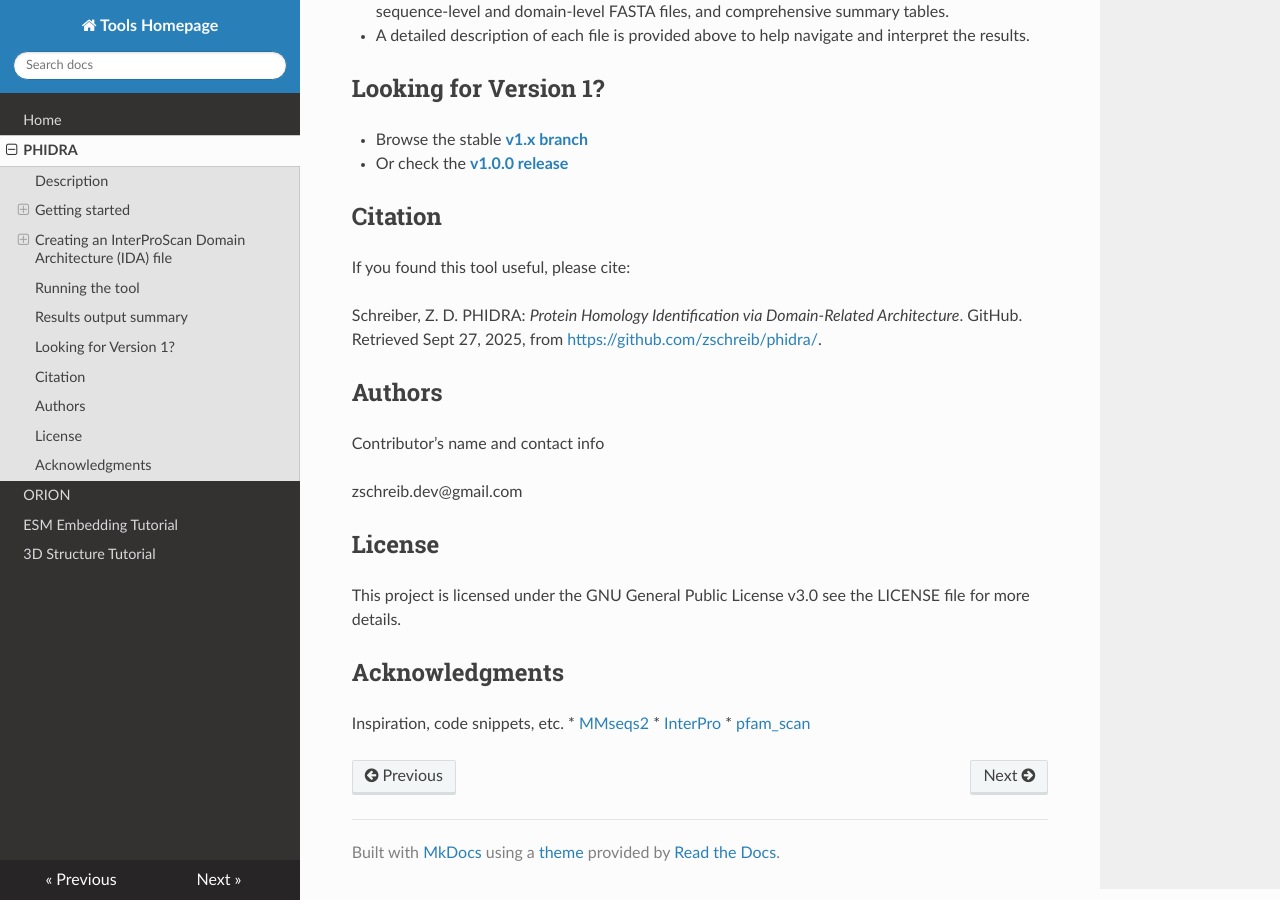
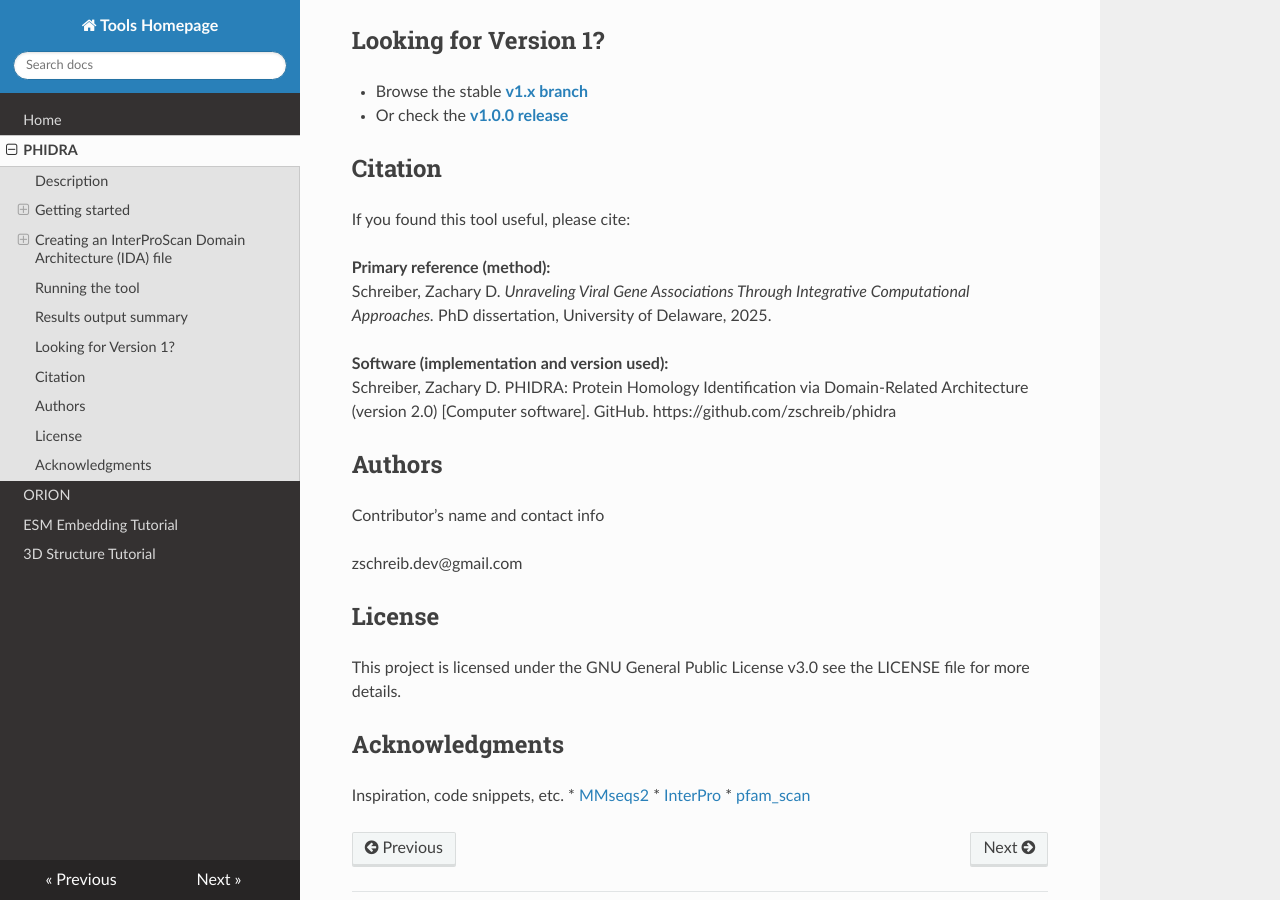
Before and after one commit to zschreib/tool-instructions, an MkDocs documentation site: the page built from docs/PHIDRA.md, in a window 1280 px wide and 900 px high, scrolled down 4084 px. Built offline with MkDocs 1.6.1, drawn with Linux system fonts in a browser that asks for light colours; nearby versions of some CDN libraries; some of the changed text lies outside the part shown.

Commit message:
Update PHIDRA.md

```diff
--- a/docs/PHIDRA.md
+++ b/docs/PHIDRA.md
@@ -202,7 +200,11 @@ output/
 ## Citation
 If you found this tool useful, please cite:
 
-Schreiber, Z. D. PHIDRA: *Protein Homology Identification via Domain-Related Architecture*. GitHub. Retrieved Sept 27, 2025, from [https://github.com/zschreib/phidra/](https://github.com/zschreib/phidra/).
+**Primary reference (method):**
+Schreiber, Zachary D. *Unraveling Viral Gene Associations Through Integrative Computational Approaches.* PhD dissertation, University of Delaware, 2025.
+
+**Software (implementation and version used):**
+Schreiber, Zachary D. PHIDRA: Protein Homology Identification via Domain-Related Architecture (version 2.0) [Computer software]. GitHub. https://github.com/zschreib/phidra
 
 ## Authors
 
```
Also changed, not shown: other parts of docs/PHIDRA.md (+1 -3 lines).
